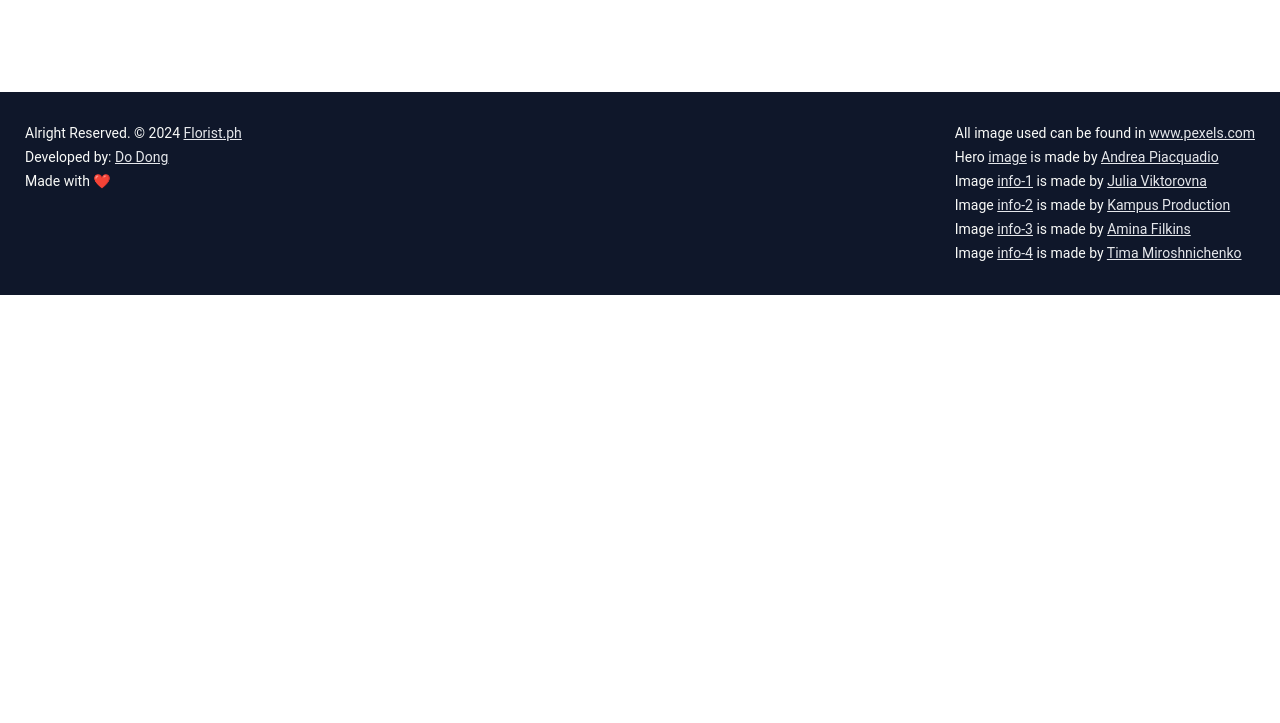
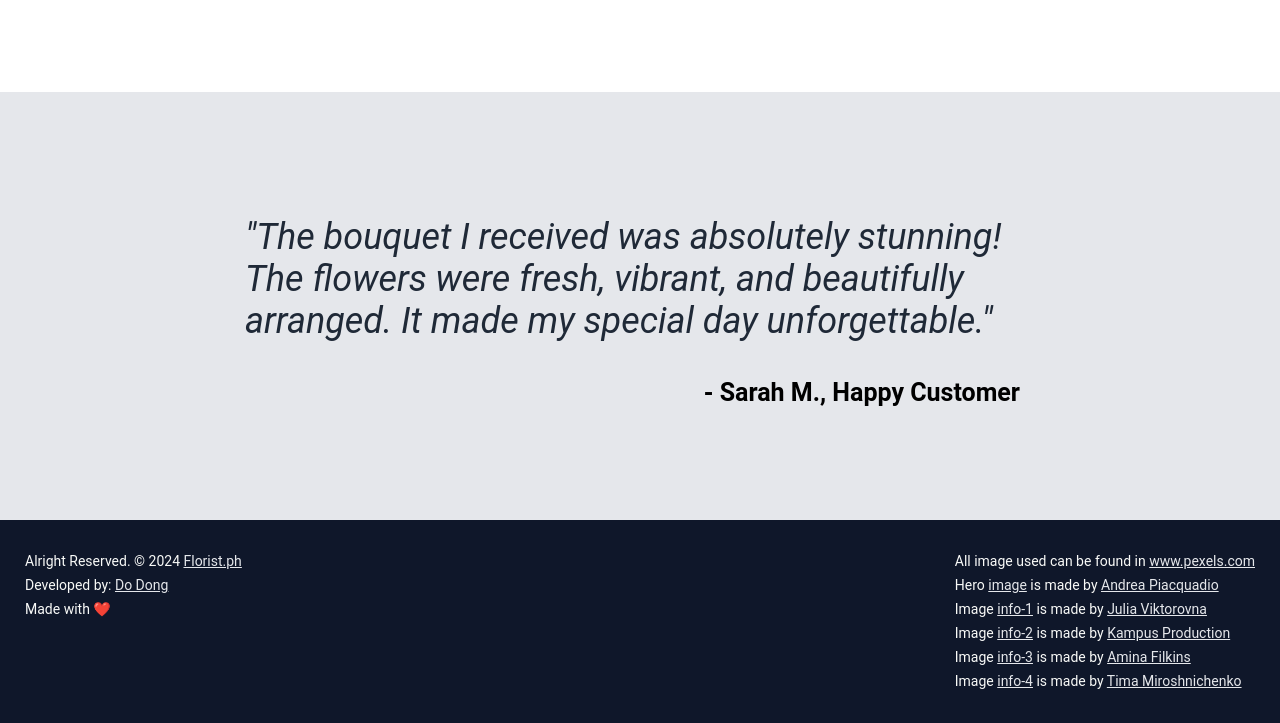
Before and after one commit to Grim3ntrix/florist-landing-page, a plain HTML site: page index.html in a window 1280 px wide. Shown: the part 1038-1761 px from the top of the page. Before the commit the page ends 1333 px from the top, so only its background shows below. Drawn offline with Linux system fonts and the light colour scheme.

Commit message:
Add third page testimonial

```diff
--- a/index.html
+++ b/index.html
@@ -80,6 +80,18 @@
             </div>
         </div>
 
+        <!-- Third Page -->
+
+        <div class="third-page">
+            <div class="testimonial-container">
+                <p class="testimonial">
+                    "The bouquet I received was absolutely stunning! The flowers were fresh, vibrant, and beautifully arranged.
+                    It made my special day unforgettable."
+                </p>
+                <p class="author">- Sarah M., Happy Customer</p>
+            </div>
+        </div>
+
     </div>
     <div class="footer">
         <div class="left-footer">
--- a/style.css
+++ b/style.css
@@ -65,14 +65,6 @@ body {
 .footer div {
     margin: 3px 0;
 }
-
-/* .left-footer {
-    border: 2px solid gray;
-}
-
-.right-footer {
-    border: 2px solid gray;
-} */
 
 ul {
     display: flex;
@@ -188,3 +180,34 @@ p {
     hyphens: auto;
     overflow-wrap: break-word;
 }
+
+/* third page */
+
+.third-page {
+    background-color: #e5e7eb;
+    display: flex;
+    flex-direction: column;
+    align-items: center;
+
+}
+
+.testimonial-container {
+    /* border: 2px solid gray; */
+    width: 790px;
+    margin: 48px 0;
+    padding: 40px;
+}
+
+.testimonial {
+    font-size: 36px;
+    color: #1f2937;
+    font-style: italic;
+    hyphens: none;
+}
+
+.author {
+    text-align: right;
+    font-size: 25px;
+    margin-right: 15px;
+    font-weight: bold;
+}
```
